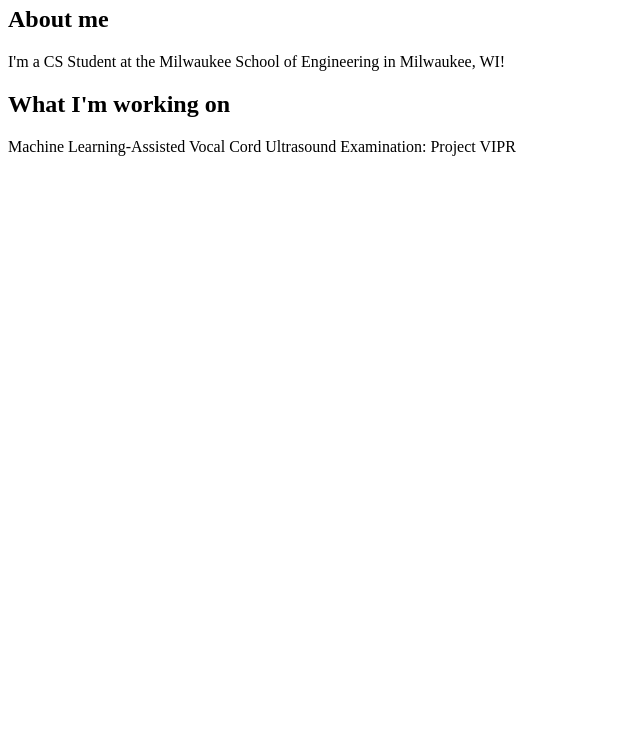
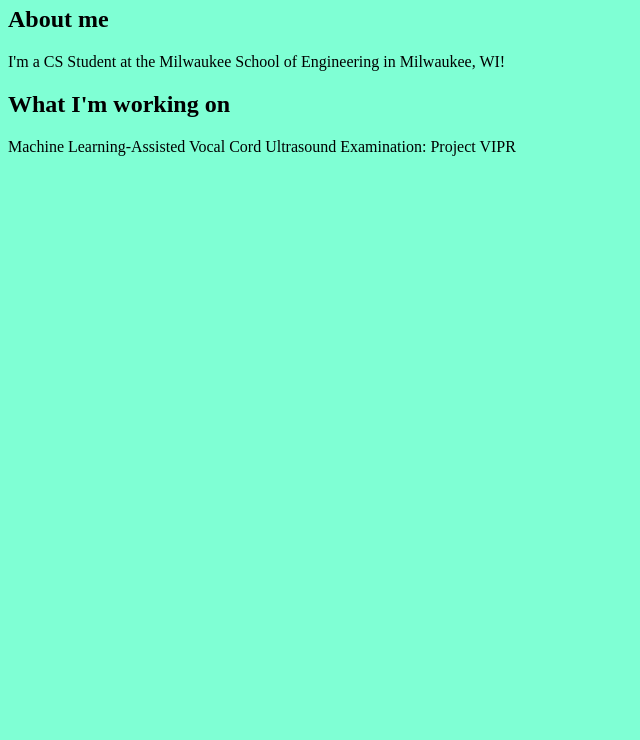
Before and after one commit to evanschubert1/my_website, a plain HTML site: page index.html in a window 1280 px wide. Shown: the part 60-800 px from the top of the page, without its empty margins (0-640 px from the left). Drawn offline with Linux system fonts and the light colour scheme.

Commit message:
changed background color, yay

```diff
--- a/index.html
+++ b/index.html
@@ -1,4 +1,5 @@
 <html>
+    <body style = "background-color: aquamarine"></body>
     <h1>
         Howdy! I'm Evan.
     </h1>
```
